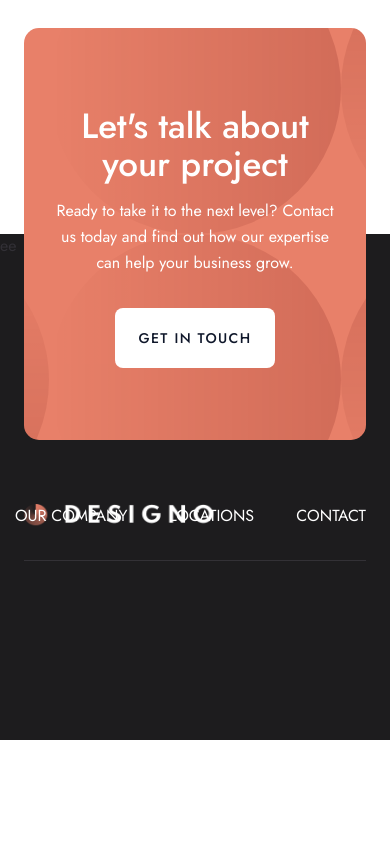
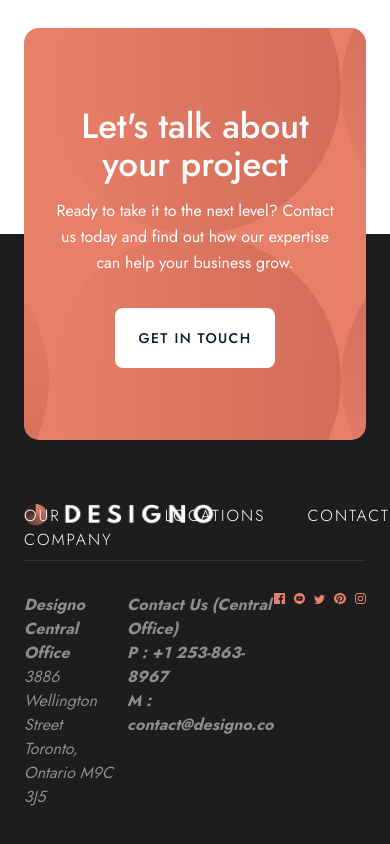
Before and after one commit to ElHuzain/designo-multi-page, a Next.js app: page /home in a window 390 px wide. Shown: the part 3447-4291 px from the top of the page. Before the commit the page ends 4187 px from the top, so only its background shows below. Built offline with nearby package versions, Linux system fonts and the light colour scheme.

Commit message:
footer elements

```diff
--- a/components/common/footer.tsx
+++ b/components/common/footer.tsx
@@ -28,22 +28,43 @@ const Footer = () => {
         </MaxWidthContainer >
 
         {/* This is a black box in the bottom (merges with the footer) */}
-        <div className="bg-black z-[-1] bottom-0 absolute w-full h-[50%] md:h-[86px] lg:h-[72px]">ee</div>
+        <div className="bg-black z-[-1] bottom-0 absolute w-full h-[50%] md:h-[86px] lg:h-[72px]"></div>
       </div>
 
       {/* Actual footer */}
-      < footer className="h-[300px] pt-[64px] md:pt-[80px] lg:pt-[72px] w-full bg-black" >
+      < footer className="pb-[64px] md:pb[80px] lg:pb[72px] pt-[64px] md:pt-[80px] lg:pt-[72px] w-full bg-black" >
         <MaxWidthContainer className="relative">
 
-          <img alt='logo' className="w-[196px] h-6 mb-8 md:mb-10" src='/assets/shared/desktop/logo-light.png' />
+          <img alt='logo' className="w-[196px] h-6 md:mb-10" src='/assets/shared/desktop/logo-light.png' />
 
-          <hr className=' border-[#333136]' />
+          <hr className=' border-[#333136] my-[32px] md:my-[40px]' />
 
-          <ul className="text-white flex top-0 right-6 lg:right-0 gap-[42px] absolute">
+          <ul className="text-white font-[300] tracking-[2px] flex top-0 lg:right-[42px] xl:right-0 gap-[42px] absolute">
             <li>OUR COMPANY</li>
             <li>LOCATIONS</li>
             <li>CONTACT</li>
           </ul>
+
+          <div className="flex text-[#8E8D8E]">
+
+            {/* Address & Emails */}
+            <address className="grow-[0.5]"><span className="font-bold">Designo Central Office</span><br />
+              3886 Wellington Street<br />Toronto, Ontario M9C 3J5</address>
+
+            <address className="font-bold grow">Contact Us (Central Office)
+              <br />P : +1 253-863-8967
+              <br />M : contact@designo.co</address>
+
+            {/* Contacts */}
+            <ul className="flex h-full justify-end items-end gap-[9px]">
+              <li><a href=''><img className='hover:brightness-125 cursor-pointer' alt='facebook-link' src='/assets/shared/desktop/icon-facebook.svg' /></a></li>
+              <li><a href=''><img className='hover:brightness-125 cursor-pointer' alt='youtube-link' src='/assets/shared/desktop/icon-youtube.svg' /></a></li>
+              <li><a href=''><img className='hover:brightness-125 cursor-pointer' alt='twitter-link' src='/assets/shared/desktop/icon-twitter.svg' /></a></li>
+              <li><a href=''><img className='hover:brightness-125 cursor-pointer' alt='pinterest-link' src='/assets/shared/desktop/icon-pinterest.svg' /></a></li>
+              <li><a href=''><img className='hover:brightness-125 cursor-pointer' alt='instagram-link' src='/assets/shared/desktop/icon-instagram.svg' /></a></li>
+            </ul>
+
+          </div>
 
         </MaxWidthContainer>
       </footer >
--- a/components/pages/home/components/mainBanner.tsx
+++ b/components/pages/home/components/mainBanner.tsx
@@ -8,7 +8,7 @@ const MainBanner = () => {
         <MaxWidthContainer expands={true} bottomMargin={true}>
             <main className="bg-primary lg:h-[640px] lg:flex gap-10 justify-between items-center lg:px-[95px] px-0 h-[843px] relative sm:rounded-[15px] overflow-hidden">
                 <div className="h-[640px] md:right-[-150px] lg:right-0 aspect-square absolute z-1 bottom-0">
-                    <img src="/assets/home/desktop/bg-pattern-hero-home.svg" className="w-full h-full" />
+                    <img alt='background-decoration' src="/assets/home/desktop/bg-pattern-hero-home.svg" className="w-full h-full" />
                 </div>
                 <div className="space-y-6 lg:h-fit md:h-[386px] h-[392px] px-6 sm:px-0 lg:space-y-10 flex flex-col">
                     <h1 className="text-white mt-auto z-10 text-[32px] leading-[36px] text-center lg:text-left md:text-5xl">Award-winning custom<br /> designs and digital<br /> branding solutions</h1>
@@ -17,7 +17,7 @@ const MainBanner = () => {
                 </div>
                 {/* <div className="absolute bottom-100% h-full w-full"> */}
                 <div className="h-[568px] z-20 md:h-[457px]">
-                    <img src='/assets/home/desktop/image-hero-phone2.png' className="object-cover mt-[80px] shadow-2xl md:h-[568px] h-full w-[281px] mx-auto z-10" />
+                    <img alt='banner-phone' src='/assets/home/desktop/image-hero-phone2.png' className="object-cover mt-[80px] shadow-2xl md:h-[568px] h-full w-[281px] mx-auto z-10" />
                 </div>
                 {/* <Image src='/assets/home/desktop/image-hero-phone.png' height={0} width={0} objectFit='cover' layout='fill' alt='phone' /> */}
                 {/* </div> */}
--- a/components/ui/designCard.tsx
+++ b/components/ui/designCard.tsx
@@ -4,9 +4,9 @@ import { twMerge } from 'tailwind-merge';
 const DesignCard = ({ Context, ImgDesktop, ImgMobile, ImgTablet, className }: any) => {
     return (
         <article className={twMerge("rounded-[15px] h-full w-full relative overflow-hidden", className)}>
-            <img src={ImgMobile} className="absolute md:hidden w-full h-full top-0 left-0 object-cover z-[-1] rounded-[15px]" />
-            <img src={ImgTablet} className="absolute md:block lg:hidden hidden w-full h-full top-0 left-0 z-[-1] object-cover rounded-[15px]" />
-            <img src={ImgDesktop} className="absolute hidden lg:block  w-full h-full top-0 left-0 object-cover z-[-1] rounded-[15px]" />
+            <img alt='card-background' src={ImgMobile} className="absolute md:hidden w-full h-full top-0 left-0 object-cover z-[-1] rounded-[15px]" />
+            <img alt='card-background' src={ImgTablet} className="absolute md:block lg:hidden hidden w-full h-full top-0 left-0 z-[-1] object-cover rounded-[15px]" />
+            <img alt='card-background' src={ImgDesktop} className="absolute hidden lg:block  w-full h-full top-0 left-0 object-cover z-[-1] rounded-[15px]" />
             <div className="z-30 h-full w-full flex flex-col text-center gap-6 justify-center transition-colors cursor-pointer hover:bg-[#e7826bb9] bg-[#00000063] items-center">
                 <h2 className="z-20 uppercase text-white text-[28px] md:text-[40px] tracking-[2px]">{Context}</h2>
                 <div className="flex items-center gap-5">
```
